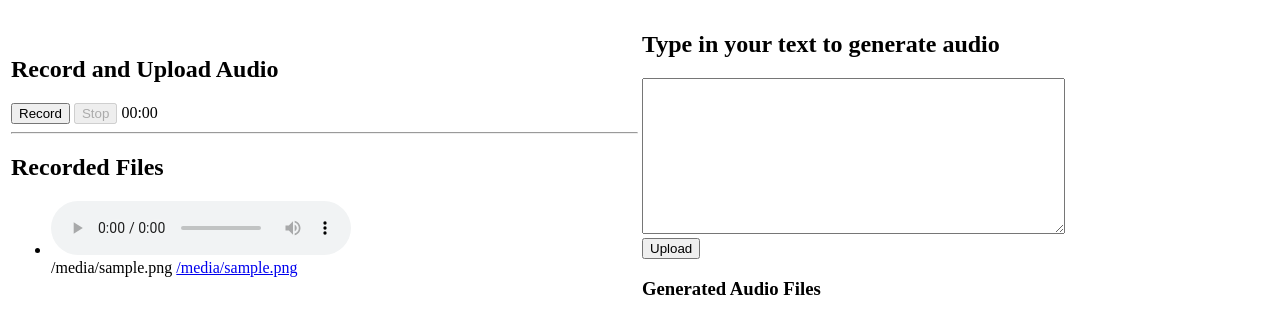
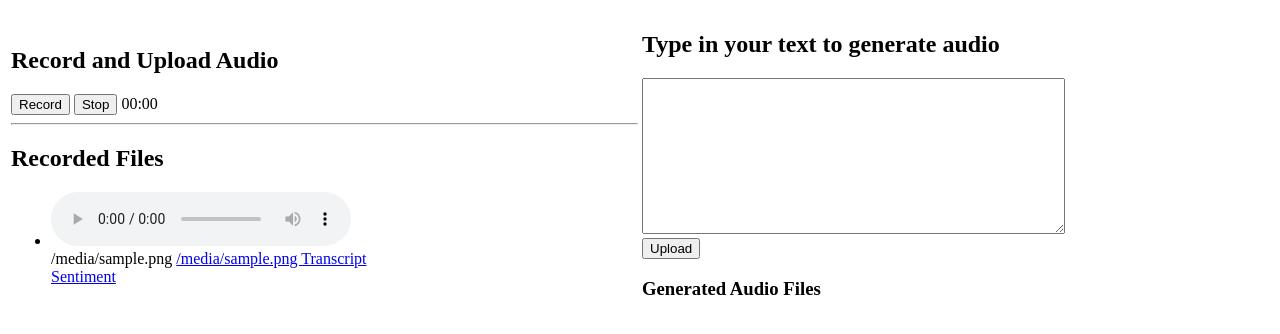
Before and after one commit to g4506/sprin2025, a Flask app: template templates/index.html in a window 1280 px wide. Shown: the top 334 px of the page. Run offline with Flask 3, Linux system fonts and the light colour scheme; the template is opened without the code that fills it: most values are stand-ins (such as "Sample title", 1, 10 or a date in 2020).

Commit message:
commited

```diff
--- a/main.py
+++ b/main.py
@@ -1,39 +1,49 @@
 from datetime import datetime
-from flask import Flask, render_template, request, redirect, url_for, send_file, send_from_directory, flash
+from flask import Flask, render_template, request, redirect, url_for, send_from_directory, flash
 import os
-
-# Google Cloud libraries for Speech-to-Text and Text-to-Speech
 from google.cloud import speech
 from google.cloud import texttospeech_v1
 from google.protobuf import wrappers_pb2
-
-
-
+from google.cloud import language_v1
 
 app = Flask(__name__)
-
-
 
 # Configure upload folder
 UPLOAD_FOLDER = 'uploads'
 ALLOWED_EXTENSIONS = {'wav'}
 app.config['UPLOAD_FOLDER'] = UPLOAD_FOLDER
-
 os.makedirs(UPLOAD_FOLDER, exist_ok=True)
 
 # Initialize Google Cloud clients
 speech_client = speech.SpeechClient()
 text_to_speech_client = texttospeech_v1.TextToSpeechClient()
+language_client = language_v1.LanguageServiceClient()
 
 # Utility function to check allowed file types
 def allowed_file(filename):
-    return '.' in filename and \
-           filename.rsplit('.', 1)[1].lower() in ALLOWED_EXTENSIONS
+    return '.' in filename and filename.rsplit('.', 1)[1].lower() in ALLOWED_EXTENSIONS
+
+# Function for sentiment analysis
+def analyze_sentiment(text):
+    document = language_v1.Document(content=text, type_=language_v1.Document.Type.PLAIN_TEXT)
+    response = language_client.analyze_sentiment(request={'document': document})
+    sentiment_score = response.document_sentiment.score
+    sentiment_magnitude = response.document_sentiment.magnitude
+
+    if sentiment_score > 0:
+        sentiment = 'Positive'
+    elif sentiment_score < 0:
+        sentiment = 'Negative'
+    else:
+        sentiment = 'Neutral'
+
+    return sentiment, sentiment_score, sentiment_magnitude
 
 # Function to list files in the upload folder
 def get_files():
     files = []
-    tts_files= []
+    tts_files = []
+
     for filename in os.listdir(UPLOAD_FOLDER):
         if allowed_file(filename):
             files.append(filename)
@@ -52,7 +62,16 @@
 @app.route('/')
 def index():
     files = get_files()
-    return render_template('index.html', files=files)
+    sentiment_results = []
+
+    for file in files:
+        if file.endswith('.txt'):
+            with open(os.path.join(UPLOAD_FOLDER, file), 'r') as f:
+                transcript = f.read()
+            sentiment, _, _ = analyze_sentiment(transcript)
+            sentiment_results.append(f"Sentiment for {file}: {sentiment}")
+
+    return render_template('index.html', files=files, sentiment_results=sentiment_results)
 
 # Route to upload audio
 @app.route('/upload', methods=['POST'])
@@ -60,10 +79,12 @@
     if 'audio_data' not in request.files:
         flash('No audio data')
         return redirect(request.url)
+
     file = request.files['audio_data']
     if file.filename == '':
         flash('No selected file')
         return redirect(request.url)
+
     if file:
         # Generate a unique filename based on the current timestamp
         filename = datetime.now().strftime("%Y%m%d-%I%M%S%p") + '.wav'
@@ -87,16 +108,29 @@
 
         # Save the transcript
         transcript = "\n".join([result.alternatives[0].transcript for result in response.results])
-        with open(file_path + '.txt', 'w') as f:
+        transcript_file = file_path + '.txt'
+        with open(transcript_file, 'w') as f:
             f.write(transcript)
 
-        return redirect('/')  # Redirect back to the index
+        # Analyze sentiment for the transcript
+        sentiment, sentiment_score, sentiment_magnitude = analyze_sentiment(transcript)
+
+        # Save sentiment result in the same file or a new file
+        sentiment_file = file_path + '_sentiment.txt'
+        with open(sentiment_file, 'w') as f:
+            f.write(f"Sentiment: {sentiment}\nSentiment Score: {sentiment_score}\nSentiment Magnitude: {sentiment_magnitude}")
+
+        # Optionally save sentiment in the same text file as the transcript
+        with open(transcript_file, 'a') as f:
+            f.write(f"\nSentiment: {sentiment}\nSentiment Score: {sentiment_score}\nSentiment Magnitude: {sentiment_magnitude}")
+
+    return redirect('/')  # Redirect back to the index
 
 # Route to serve the uploaded file
 @app.route('/uploads/<path:filename>')
 def uploaded_file(filename):
     return send_from_directory(app.config['UPLOAD_FOLDER'], filename)
-     #return send_from_directory(os.path.join(app.config['UPLOAD_FOLDER'], 'tts'), filename)
+
 # Route to upload text for TTS (Text-to-Speech)
 @app.route('/upload_text', methods=['POST'])
 def upload_text():
@@ -108,7 +142,6 @@
         language_code="en-UK", ssml_gender=texttospeech_v1.SsmlVoiceGender.MALE
     )
     audio_config = texttospeech_v1.AudioConfig(audio_encoding=texttospeech_v1.AudioEncoding.LINEAR16)
-
     response = text_to_speech_client.synthesize_speech(
         input=synthesis_input,
         voice=voice,
@@ -126,9 +159,9 @@
     return redirect('/')  # Redirect to home page after saving
 
 # Serve static JS file
-@app.route('/script.js', methods=['GET'])
+@app.route('/scripts.js', methods=['GET'])
 def scripts_js():
-    return send_file('./script.js')
+    return send_from_directory('.', 'script.js')
 
 if __name__ == '__main__':
     app.run(debug=True, port=5000)
--- a/templates/index.html
+++ b/templates/index.html
@@ -9,7 +9,6 @@
     <tr>
         <td style="width:50%">
             <h2>Record and Upload Audio</h2>
-
             <button id="record">Record</button>
             <button id="stop">Stop</button>
             <span id="timer">00:00</span>
@@ -17,8 +16,9 @@
             <form id="uploadForm" method="POST" enctype="multipart/form-data">
                 <input type="hidden" name="audio_data" id="audioData">
             </form>
-                <script src="script.js"></script>
+            <script src="scripts.js"></script>
             <hr>
+
             <h2>Recorded Files</h2>
             <ul>
                 {% for file in files %}
@@ -29,7 +29,14 @@
                                 Your browser does not support the audio element.
                             </audio><br>
                             {{ file }}
-                        <a href="{{ url_for('uploaded_file', filename=file + '.txt') }}">{{ file }}</a>
+                            <a href="{{ url_for('uploaded_file', filename=file + '.txt') }}">{{ file }} Transcript</a><br>
+                            <a href="{{ url_for('uploaded_file', filename=file + '_sentiment.txt') }}">Sentiment</a>
+                            <br>
+                            {% for sentiment_result in sentiment_results %}
+                                {% if sentiment_result.startswith('Sentiment for ' + file) %}
+                                    <p>{{ sentiment_result }}</p>
+                                {% endif %}
+                            {% endfor %}
                         </li>
                     {% endif %}
                 {% endfor %}
@@ -37,13 +44,11 @@
         </td>
         <td style="width:50%">
             <h2>Type in your text to generate audio</h2>
-
             <form action="/upload_text" method="post">
                 <textarea name="text" rows="10" cols="50"></textarea>
                 <br>
                 <input type="submit" value="Upload">
             </form>
-
             <h3>Generated Audio Files</h3>
             <ul>
                 {% for file in files %}
@@ -54,16 +59,13 @@
                                 Your browser does not support the audio element.
                             </audio><br>
                             {{ file }}
-
                         </li>
                     {% endif %}
                 {% endfor %}
             </ul>
         </td>
-
-
-
     </tr>
 </table>
+
 </body>
 </html>
```
Also changed, not shown: script.js (+43 -39 lines), 1 other file. Lines whose indentation alone changed are shown as unchanged.
